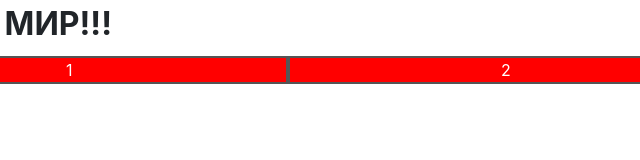
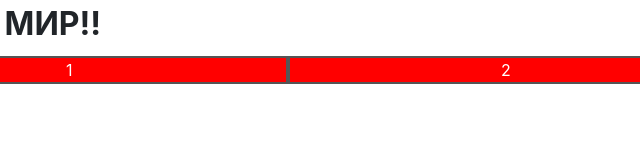
Before and after one commit to Janbulat27/fg, a plain HTML site: page src/index.html in a window 1280 px wide. Shown: the full height of the page, 134-774 px from the left. Drawn offline with Linux system fonts and the light colour scheme.

```diff
--- a/src/index.html
+++ b/src/index.html
@@ -10,7 +10,7 @@
 	<link rel="stylesheet" href="css/style.min.css">
 </head>
 <body>
-	<h1>ПРИВЕТ МИР!!!</h1>
+	<h1>ПРИВЕТ МИР!!</h1>
 	<div class="row">
 		<div class="box col-12 col-md-6 col-lg-4">1</div>
 		<div class="box col-12 col-md-6 col-lg-4">2</div>
```
